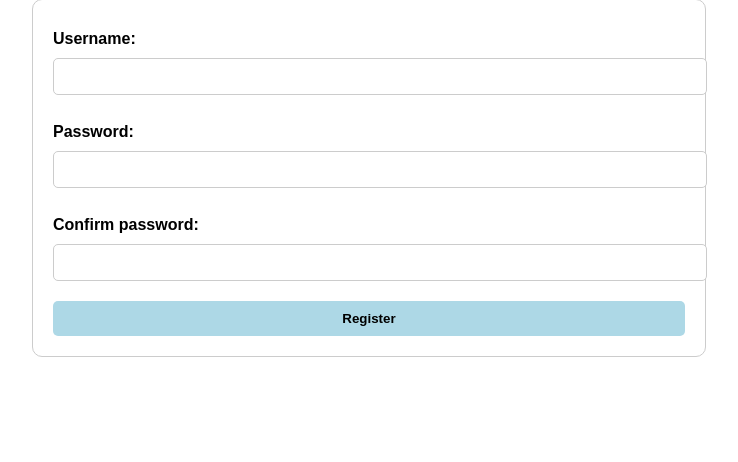
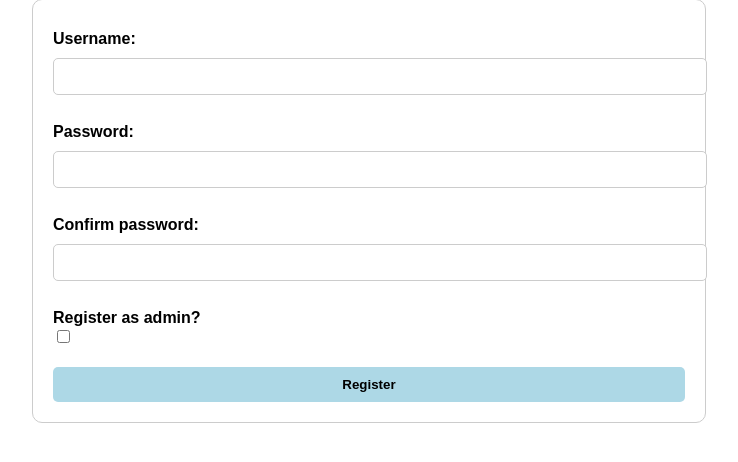
Before and after one commit to Tartsi/simple-online-store, a Flask app: page /register in a window 1280 px wide. Shown: the part 128-590 px from the top of the page, without its empty margins (271-1009 px from the left). Run offline with Flask 2, Linux system fonts and the light colour scheme.

Commit message:
Add Admin-registration + checks, moved code around for better visibility

```diff
--- a/routes.py
+++ b/routes.py
@@ -4,6 +4,21 @@ import db_fetcher
 import db_manager
 from app import app
 from db import db
+
+# Generic placeholder, modify this as you will, use it to check admin-registrations
+my_admin_password = "admin123"
+
+
+@ app.route("/testdatabase")
+def test_database():
+
+    # After setting up test your connection with this!
+    # Manually insert the /testdatabase - part!
+
+    if db.engine.execute("SELECT 1"):
+        return 'DB connection'
+
+    return 'ERROR'
 
 
 @app.route("/")
@@ -21,13 +36,28 @@ def register():
 
         username = request.form["username"]
         password = request.form["password"]
+        admin = request.form.get("admin") == "on"
+
+        if admin:
+
+            admin_password = request.form["admin_password"]
+
+            if admin_password != my_admin_password:
+                return render_template("register.html", wrong_admin_password=True)
+
+            result = db_manager.add_user(username, password, 1)
+
+            if result is False:
+                return render_template("register.html", error=True)
+
+            return render_template("login.html", admin_success=True)
 
         result = db_manager.add_user(username, password, 0)
 
         if result is False:
             return render_template("register.html", error=True)
 
-        return render_template("login.html", success=True)
+    return render_template("login.html", success=True)
 
 
 @app.route("/login", methods=["GET", "POST"])
@@ -236,14 +266,5 @@ def delete_user():
     return render_template("admin.html", user_delete_success=True, users=users)
 
 
-@ app.route("/testdatabase")
-def test_database():
-
-    if db.engine.execute("SELECT 1"):
-        return 'DB connection'
-
-    return 'ERROR'
-
-
 if __name__ == "__main__":
     app.run(debug=True)
--- a/static/login.js
+++ b/static/login.js
@@ -16,6 +16,10 @@ function showSuccess() {
     alert("User created successfully! You can now login!");
 }
 
+function showAdminSuccess() {
+    alert("Admin-status user created successfully! You can now login!");
+}
+
 function showError() {
     alert("Wrong username or password!");
 }
--- a/static/register.js
+++ b/static/register.js
@@ -49,3 +49,17 @@ function checkUsernameAndPassword() {
 function showError() {
     alert("This username is already in use!");
 }
+
+function togglePassword() {
+    let passwordDiv = document.getElementById("password_div");
+    let adminCheckbox = document.getElementById("admin");
+    if (adminCheckbox.checked) {
+        passwordDiv.style.display = "block";
+    } else {
+        passwordDiv.style.display = "none";
+    }
+}
+
+function wrongAdminPassword() {
+    alert("Admin password is incorrect!");
+}
--- a/templates/login.html
+++ b/templates/login.html
@@ -42,6 +42,12 @@
     </script>
     {% endif %}
 
+    {% if admin_success %}
+    <script>
+        showAdminSuccess();
+    </script>
+    {% endif %}
+
 </body>
 
 </html>
--- a/templates/register.html
+++ b/templates/register.html
@@ -26,11 +26,15 @@
         <br><br>
         <label for="conf_password">Confirm password:</label>
         <input type="password" id="confirm" name="confirm">
-
+        <br><br>
+        <label for="admin">Register as admin?</label>
+        <input type="checkbox" id="admin" name="admin" onchange="togglePassword()">
+        <div id="password_div" style="display: none;">
+            <label for="admin_password">Admin password:</label>
+            <input type="password" id="admin_password" name="admin_password">
+        </div>
         <input type="hidden" name="csrf_token" value="{{ session.csrf_token }}">
-
-        <input type="submit" value="Register" , onclick="return checkUsernameAndPassword()">
-
+        <input type="submit" value="Register">
     </form>
 
     <script src="/static/register.js"></script>
@@ -41,6 +45,12 @@
     </script>
     {% endif %}
 
+    {% if wrong_admin_password %}
+    <script>
+        wrongAdminPassword();
+    </script>
+    {% endif %}
+
 </body>
 
 </html>
```
